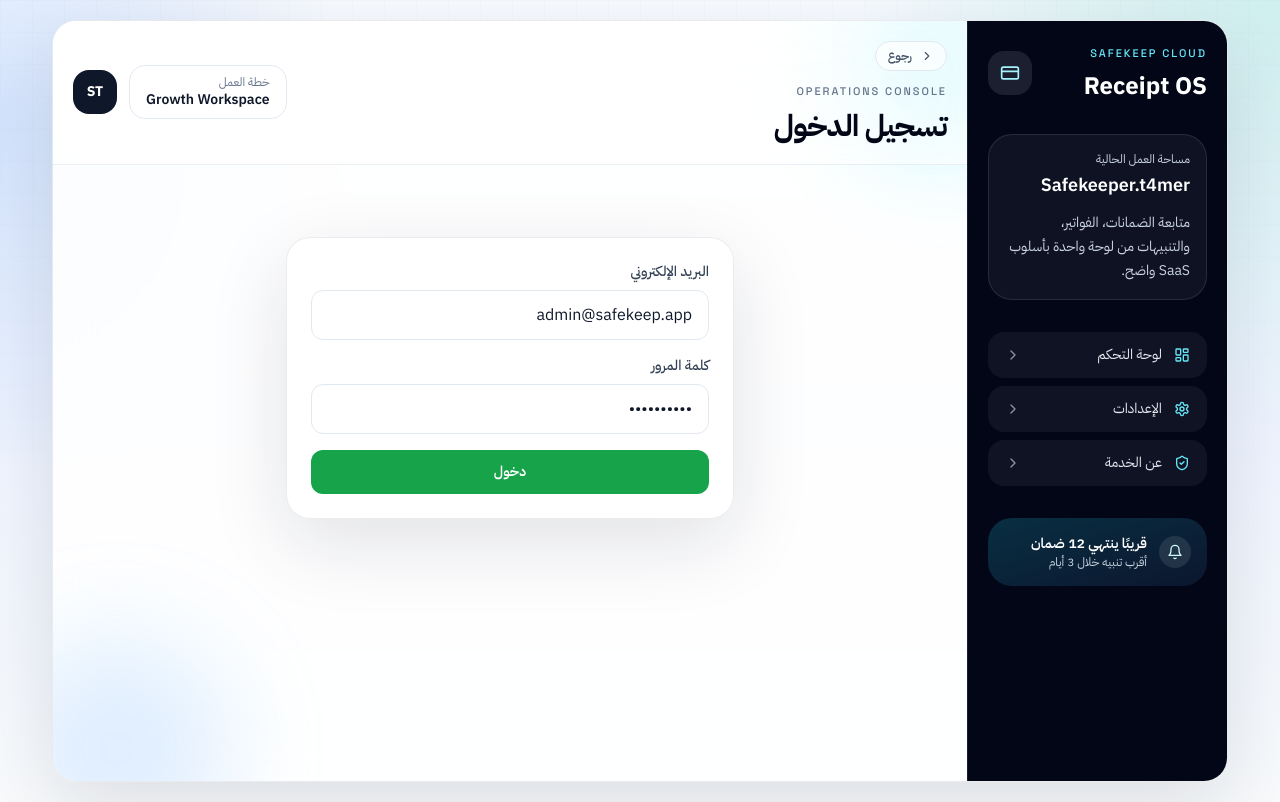
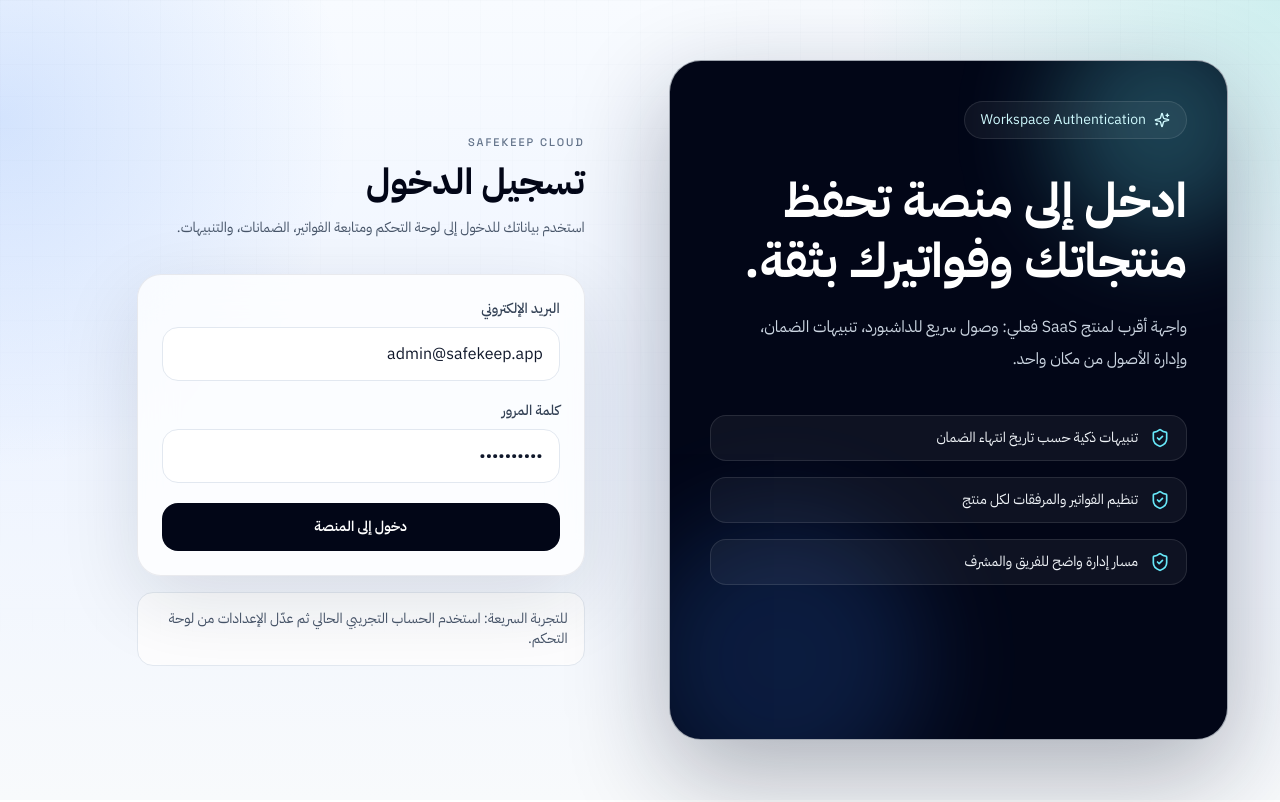
Before and after one commit to ThamerLab/Safekeep, a Next.js app: page /auth/login in a window 1280 px wide. Built offline with nearby package versions, Linux system fonts and the light colour scheme.

Commit message:
Redesign login page into polished SaaS entry screen

```diff
--- a/src/app/auth/login/page.tsx
+++ b/src/app/auth/login/page.tsx
@@ -1,11 +1,10 @@
 'use client'
 
+import type { FormEvent } from 'react'
+import { useState } from 'react'
+import { ShieldCheck, Sparkles } from 'lucide-react'
 import { signIn } from 'next-auth/react'
 import { useRouter } from 'next/navigation'
-import { useState } from 'react'
-import type { FormEvent } from 'react'
-
-import { AppShell } from '@/components/layout/app-shell'
 
 export default function LoginPage() {
   const router = useRouter()
@@ -37,13 +36,48 @@
   }
 
   return (
-    <AppShell title="تسجيل الدخول" showBack>
-      <div className="page-container py-10">
-        <form className="card mx-auto max-w-md space-y-4 p-6" onSubmit={onSubmit}>
+    <div className="page-container grid min-h-screen items-center py-10 lg:grid-cols-[0.95fr_1.05fr]">
+      <div className="relative hidden min-h-[680px] overflow-hidden rounded-[2rem] border border-slate-200/70 bg-slate-950 p-10 text-white shadow-[0_35px_100px_rgba(15,23,42,0.32)] lg:block">
+        <div className="hero-orb right-[-3rem] top-[-3rem] h-56 w-56 bg-cyan-300/45" />
+        <div className="hero-orb bottom-[-4rem] left-[-2rem] h-72 w-72 bg-blue-500/30" />
+        <div className="relative z-10">
+          <div className="inline-flex items-center gap-2 rounded-full border border-white/10 bg-white/5 px-4 py-2 text-sm text-cyan-100">
+            <Sparkles className="h-4 w-4" />
+            Workspace Authentication
+          </div>
+          <h1 className="mt-8 max-w-md text-5xl font-bold leading-tight">ادخل إلى منصة تحفظ منتجاتك وفواتيرك بثقة.</h1>
+          <p className="mt-5 max-w-md text-base leading-8 text-slate-300">
+            واجهة أقرب لمنتج SaaS فعلي: وصول سريع للداشبورد، تنبيهات الضمان، وإدارة الأصول من مكان واحد.
+          </p>
+
+          <div className="mt-10 space-y-4">
+            {[
+              'تنبيهات ذكية حسب تاريخ انتهاء الضمان',
+              'تنظيم الفواتير والمرفقات لكل منتج',
+              'مسار إدارة واضح للفريق والمشرف',
+            ].map((item) => (
+              <div key={item} className="flex items-center gap-3 rounded-2xl border border-white/10 bg-white/5 px-4 py-3">
+                <ShieldCheck className="h-5 w-5 text-cyan-300" />
+                <span className="text-sm text-slate-100">{item}</span>
+              </div>
+            ))}
+          </div>
+        </div>
+      </div>
+
+      <div className="px-0 py-6 lg:px-10">
+        <div className="mx-auto max-w-md">
+          <p className="eyebrow text-[11px] text-slate-500">Safekeep Cloud</p>
+          <h2 className="mt-3 text-4xl font-bold text-slate-950">تسجيل الدخول</h2>
+          <p className="mt-3 text-sm leading-7 text-slate-600">
+            استخدم بياناتك للدخول إلى لوحة التحكم ومتابعة الفواتير، الضمانات، والتنبيهات.
+          </p>
+
+          <form className="card mt-8 space-y-5 p-6" onSubmit={onSubmit}>
             <div>
               <label className="mb-2 block text-sm font-medium text-slate-700">البريد الإلكتروني</label>
               <input
-              className="w-full rounded-xl border border-slate-200 px-4 py-3"
+                className="w-full rounded-2xl border border-slate-200 bg-white px-4 py-3.5 outline-none transition focus:border-cyan-400"
                 value={email}
                 onChange={(event) => setEmail(event.target.value)}
                 type="email"
@@ -52,18 +86,26 @@
             <div>
               <label className="mb-2 block text-sm font-medium text-slate-700">كلمة المرور</label>
               <input
-              className="w-full rounded-xl border border-slate-200 px-4 py-3"
+                className="w-full rounded-2xl border border-slate-200 bg-white px-4 py-3.5 outline-none transition focus:border-cyan-400"
                 value={password}
                 onChange={(event) => setPassword(event.target.value)}
                 type="password"
               />
             </div>
-          {error ? <p className="text-sm text-red-600">{error}</p> : null}
-          <button className="w-full rounded-xl bg-primary-600 px-4 py-3 text-sm font-semibold text-white" disabled={loading}>
-            {loading ? 'جاري تسجيل الدخول...' : 'دخول'}
+            {error ? <p className="rounded-2xl bg-red-50 px-4 py-3 text-sm text-red-600">{error}</p> : null}
+            <button
+              className="w-full rounded-2xl bg-slate-950 px-4 py-3.5 text-sm font-semibold text-white transition hover:bg-slate-800"
+              disabled={loading}
+            >
+              {loading ? 'جاري تسجيل الدخول...' : 'دخول إلى المنصة'}
             </button>
           </form>
+
+          <div className="mt-4 rounded-2xl border border-slate-200 bg-white/80 px-4 py-4 text-sm text-slate-600">
+            للتجربة السريعة: استخدم الحساب التجريبي الحالي ثم عدّل الإعدادات من لوحة التحكم.
           </div>
-    </AppShell>
+        </div>
+      </div>
+    </div>
   )
 }
```
Lines whose indentation alone changed are shown as unchanged.
